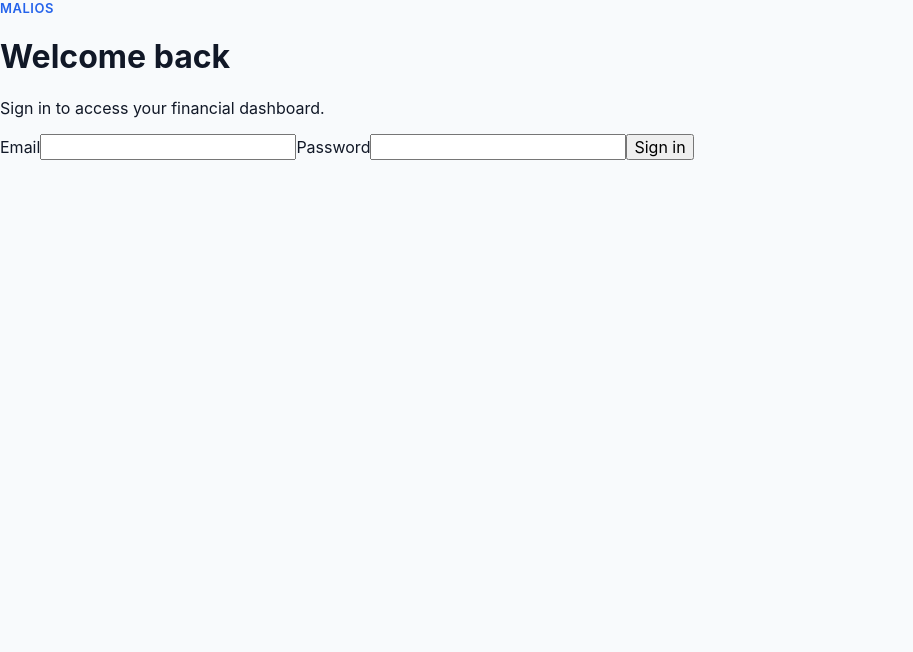
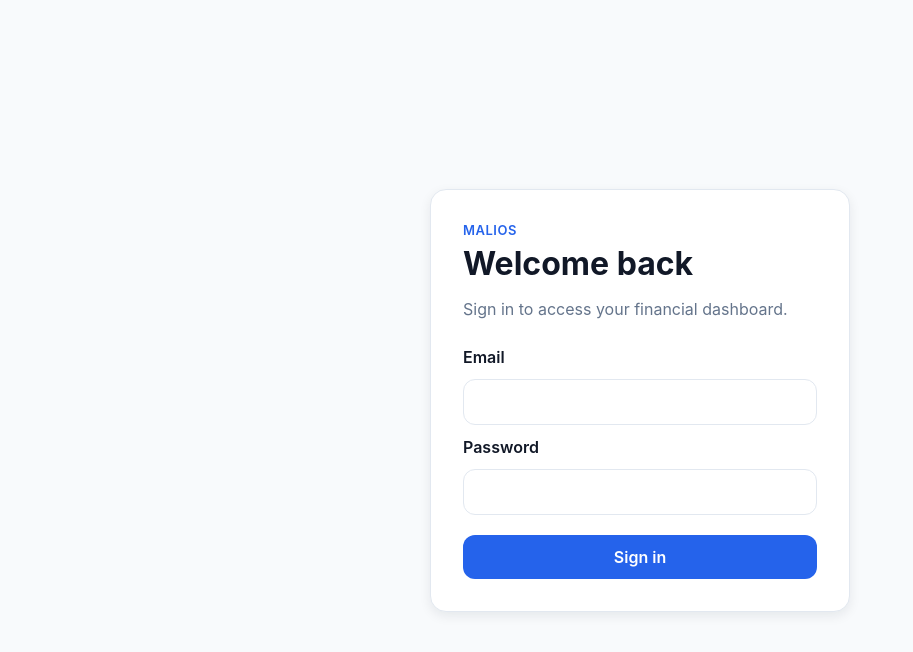
Before and after one commit to Julius-93/MaliOS, a React app in the folder frontend/: page /login in a window 1280 px wide. Shown: the top 652 px of the page, without its empty margins (0-913 px from the left). Built offline with nearby package versions, Linux system fonts and the light colour scheme; the HTML template or start-up script is replaced by a standard one.

Commit message:
style login and transactions pages

```diff
--- a/frontend/src/App.css
+++ b/frontend/src/App.css
@@ -321,3 +321,196 @@
     grid-template-columns: 1fr;
   }
 }
+
+.login-page {
+  min-height: 100vh;
+  display: flex;
+  align-items: center;
+  justify-content: center;
+  padding: 24px;
+  background: var(--color-background);
+}
+
+.login-card {
+  width: 100%;
+  max-width: 420px;
+  padding: 32px;
+  background: var(--color-surface);
+  border: 1px solid var(--color-border);
+  border-radius: var(--radius-lg);
+  box-shadow: var(--shadow-md);
+}
+
+.login-card h1 {
+  margin: 0 0 10px;
+  font-size: 32px;
+}
+
+.login-card > div > p:last-child {
+  margin-bottom: 28px;
+  color: var(--color-text-secondary);
+}
+
+.login-card form {
+  display: flex;
+  flex-direction: column;
+  gap: 12px;
+}
+
+.login-card label {
+  font-weight: 600;
+  color: var(--color-text);
+}
+
+.login-card input {
+  width: 100%;
+  padding: 12px 14px;
+  border: 1px solid var(--color-border);
+  border-radius: var(--radius-md);
+  background: var(--color-surface);
+  color: var(--color-text);
+  outline: none;
+}
+
+.login-card input:focus {
+  border-color: var(--color-primary);
+  box-shadow: 0 0 0 3px rgb(37 99 235 / 0.12);
+}
+
+.login-card button {
+  margin-top: 8px;
+  padding: 12px 16px;
+  border: none;
+  border-radius: var(--radius-md);
+  background: var(--color-primary);
+  color: white;
+  font-weight: 600;
+  cursor: pointer;
+}
+
+.login-card button:hover {
+  background: var(--color-primary-dark);
+}
+
+.login-card button:disabled {
+  opacity: 0.6;
+  cursor: not-allowed;
+}
+
+.form-error {
+  margin: 0;
+  color: var(--color-danger);
+  font-size: 14px;
+}
+
+.transaction-form-card {
+  margin-bottom: 24px;
+  max-width: 900px;
+}
+
+.transaction-form-card h3 {
+  margin-top: 0;
+  margin-bottom: 20px;
+  font-size: 24px;
+}
+
+.transaction-form {
+  display: grid;
+  grid-template-columns: repeat(2, minmax(0, 1fr));
+  gap: 14px 18px;
+}
+
+.transaction-form label {
+  font-weight: 600;
+  color: var(--color-text);
+}
+
+.transaction-form input,
+.transaction-form select,
+.transaction-form textarea {
+  width: 100%;
+  padding: 12px 14px;
+  border: 1px solid var(--color-border);
+  border-radius: var(--radius-md);
+  background: var(--color-surface);
+  color: var(--color-text);
+  outline: none;
+}
+
+.transaction-form input:focus,
+.transaction-form select:focus,
+.transaction-form textarea:focus {
+  border-color: var(--color-primary);
+  box-shadow: 0 0 0 3px rgb(37 99 235 / 0.12);
+}
+
+.transaction-form textarea {
+  min-height: 100px;
+  resize: vertical;
+}
+
+.transaction-form button {
+  width: fit-content;
+  padding: 12px 18px;
+  border: none;
+  border-radius: var(--radius-md);
+  background: var(--color-primary);
+  color: white;
+  font-weight: 600;
+  cursor: pointer;
+}
+
+.transaction-form button:hover {
+  background: var(--color-primary-dark);
+}
+
+.transaction-form button:disabled {
+  opacity: 0.6;
+  cursor: not-allowed;
+}
+
+.transactions-list {
+  display: grid;
+  gap: 16px;
+}
+
+.transaction-card {
+  display: flex;
+  align-items: center;
+  justify-content: space-between;
+  gap: 24px;
+}
+
+.transaction-card h3 {
+  margin: 6px 0;
+}
+
+.transaction-card p {
+  margin: 0;
+  color: var(--color-text-secondary);
+}
+
+.transaction-category {
+  font-size: 12px;
+  font-weight: 700;
+  text-transform: uppercase;
+  letter-spacing: 0.06em;
+  color: var(--color-primary);
+}
+
+.transaction-amount {
+  font-size: 22px;
+  font-weight: 700;
+  white-space: nowrap;
+}
+
+@media (max-width: 700px) {
+  .transaction-form {
+    grid-template-columns: 1fr;
+  }
+
+  .transaction-card {
+    align-items: flex-start;
+    flex-direction: column;
+  }
+}
```
